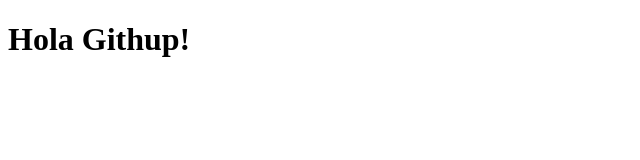
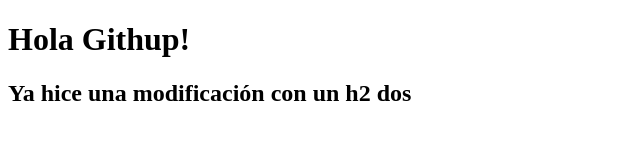
Before and after one commit to ManuelEspindola05/claseGitcom168, a plain HTML site: page assets/index.html in a window 1280 px wide. Shown: the whole page, without its empty margins (0-640 px from the left). Drawn offline with Linux system fonts and the light colour scheme.

Commit message:
Hice modificaciones

```diff
--- a/assets/index.html
+++ b/assets/index.html
@@ -8,5 +8,6 @@
 </head>
 <body>
    <h1>Hola Githup!</h1>
+   <h2>Ya hice una modificación con un h2 dos</h2>
 </body>
 </html>
```
